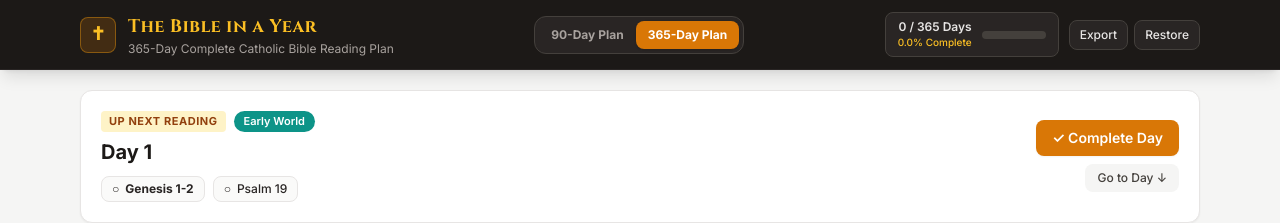
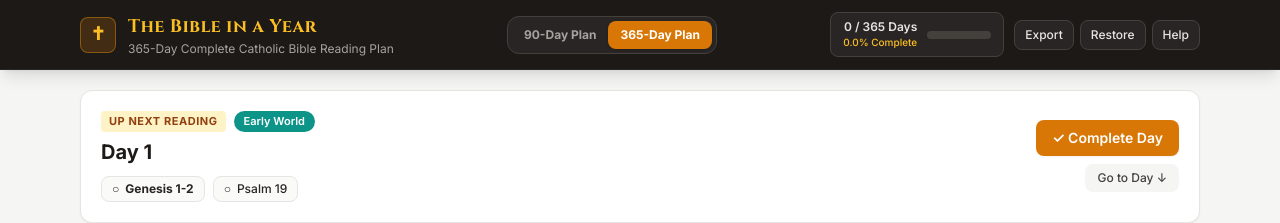
Before and after one commit to arabicaah/ReadingPlans, a plain HTML site: page index.html in a window 1280 px wide. Shown: the top 223 px of the page. Drawn offline with nearby package versions, Linux system fonts and the light colour scheme.

Commit message:
added help button on right side of export and restore buttons using same styling.

```diff
--- a/index.html
+++ b/index.html
@@ -65,6 +65,9 @@
           <label title="Restore Backup JSON" class="px-2.5 py-1.5 text-xs font-medium bg-stone-800 hover:bg-stone-700 text-stone-200 border border-stone-700 rounded-lg transition cursor-pointer">
             Restore
             <input type="file" accept=".json" class="hidden" onchange="importData(event)" />
+          </label>
+          <label title="User Guide" class="px-2.5 py-1.5 text-xs font-medium bg-stone-800 hover:bg-stone-700 text-stone-200 border border-stone-700 rounded-lg transition cursor-pointer">
+            <a href="help.html">Help</a>
           </label>
         </div>
       </div>
```
